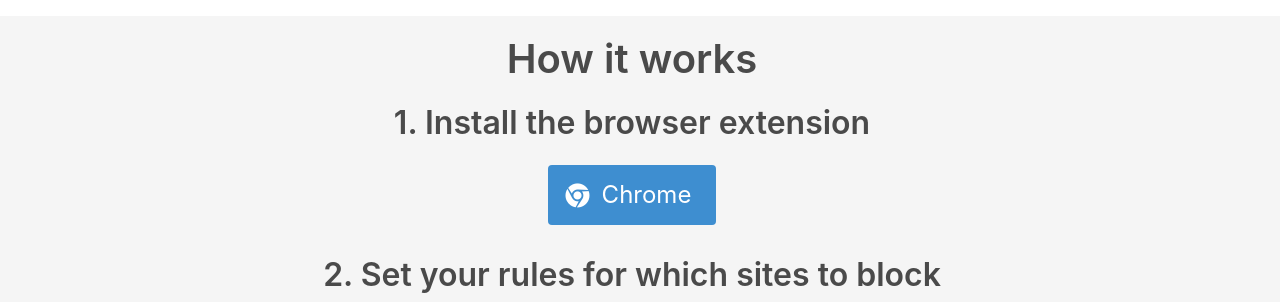
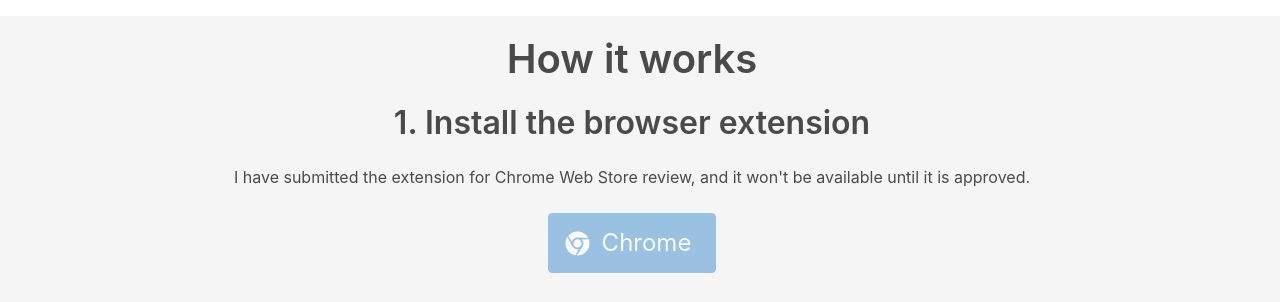
Before and after one commit to dguo/pawblock, a browser extension: page index.html in a window 1280 px wide. Shown: the part 549-851 px from the top of the page. Drawn offline with nearby package versions, Linux system fonts and the light colour scheme.

Commit message:
Add a message that the extension is pending review

```diff
--- a/index.html
+++ b/index.html
@@ -88,7 +88,9 @@
                 <h4 class="title">
                     1. Install the browser extension
                 </h4>
-                <a class="button is-info is-large">
+                <p>I have submitted the extension for Chrome Web Store review, and it won't be available until it is approved.</p>
+                <br>
+                <a class="button is-info is-large" disabled>
                     <span class="icon">
                         <i class="fa fa-chrome"></i>
                     </span>
```
